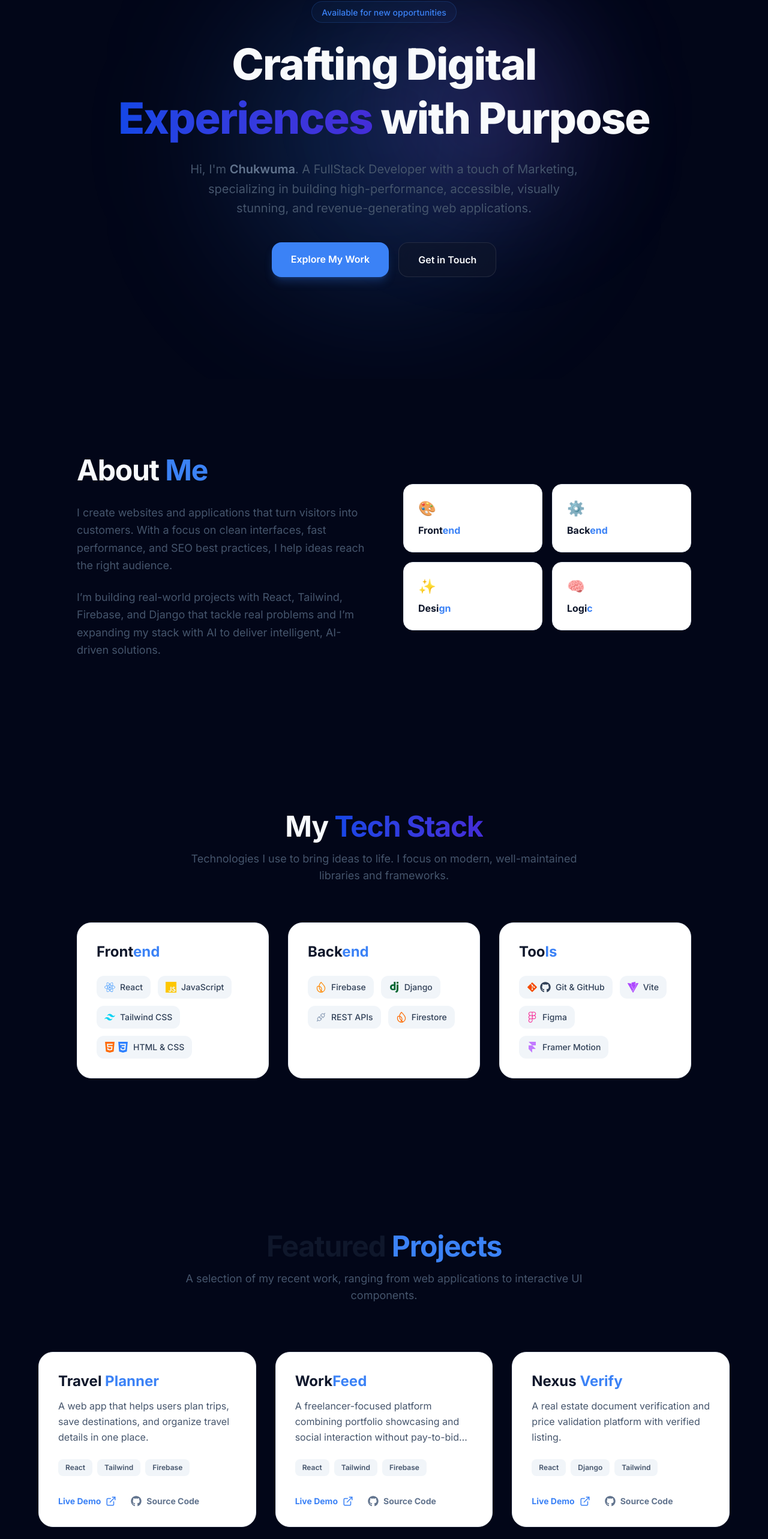
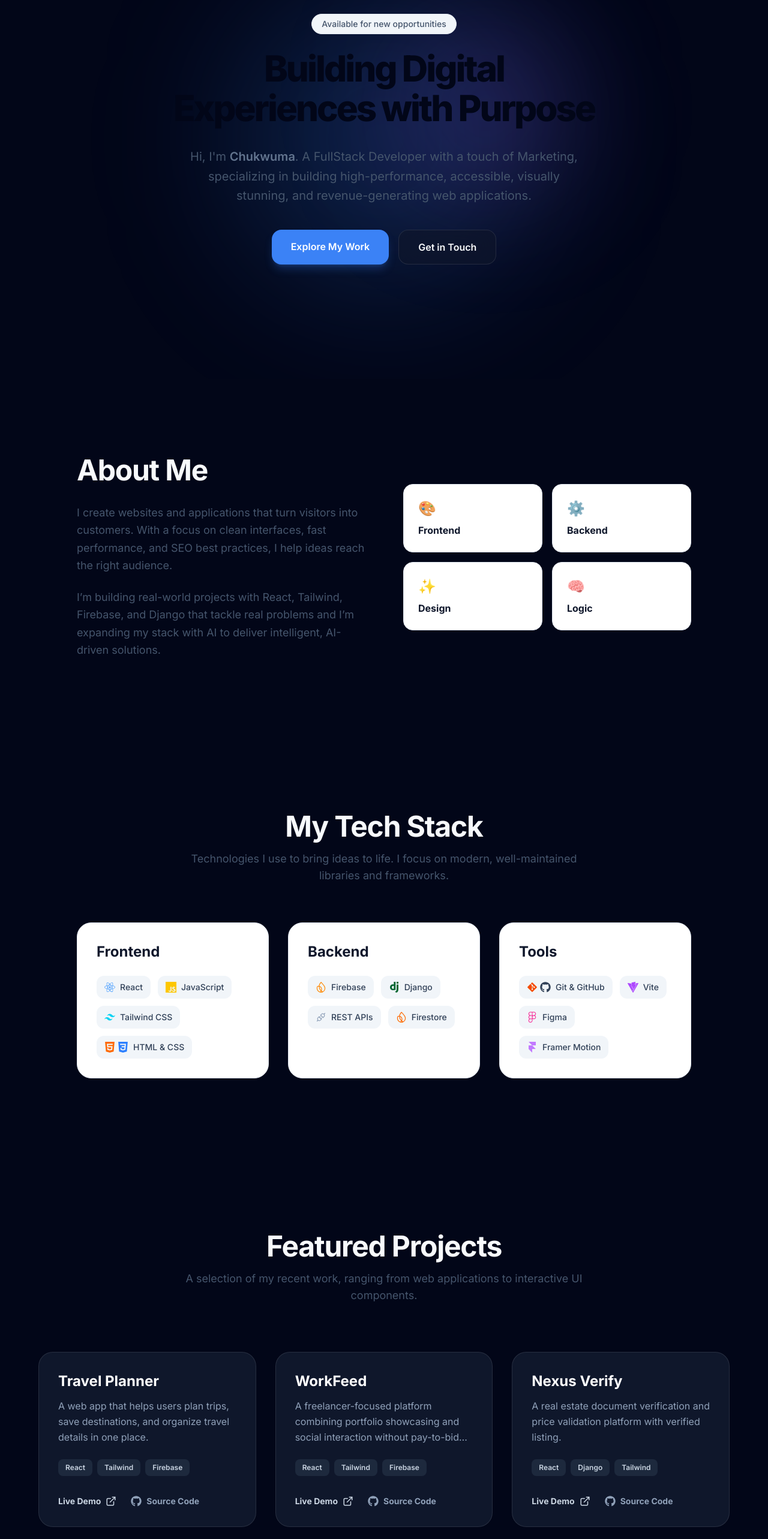
Before and after one commit to cKm-IceCold/Portfolio, a React (Vite) app: page / in a window 1280 px wide. Shown: the part 168-2734 px from the top of the page at 60% size. Built offline with nearby package versions, Linux system fonts and the light colour scheme.

Commit message:
Text color Changes 2

```diff
--- a/src/components/Navbar.jsx
+++ b/src/components/Navbar.jsx
@@ -4,21 +4,21 @@ const Navbar = () => {
   return (
     <nav className="fixed top-0 w-full h-18 z-50 glass">
       <div className="max-w-6xl mx-auto px-6 py-4 flex justify-between items-center">
-        <a href="#home" className="text-xl font-bold tracking-tight text-gradient">
+        <a href="#home" className="text-xl font-bold tracking-tight text-slate-950 dark:text-white">
           Chukwuma.dev
         </a>
 
-        <div className="hidden md:flex items-center gap-8">
-          <a href="#about" className="text-sm font-medium text-slate-600 dark:text-slate-400 hover:text-primary transition-colors">
+        <div className="hidden md:flex gap-8">
+          <a href="#about" className="text-sm font-medium text-slate-600 dark:text-slate-400">
             About
           </a>
-          <a href="#skills" className="text-sm font-medium text-slate-600 dark:text-slate-400 hover:text-primary transition-colors">
+          <a href="#skills" className="text-sm font-medium text-slate-600 dark:text-slate-400">
             Skills
           </a>
-          <a href="#projects" className="text-sm font-medium text-slate-600 dark:text-slate-400 hover:text-primary transition-colors">
+          <a href="#projects" className="text-sm font-medium text-slate-600 dark:text-slate-400">
             Projects
           </a>
-          <a href="#contact" className="text-sm font-medium text-slate-600 dark:text-slate-400 hover:text-primary transition-colors">
+          <a href="#contact" className="text-sm font-medium text-slate-600 dark:text-slate-400">
             Contact
           </a>
         </div>
--- a/src/components/ProjectCard.jsx
+++ b/src/components/ProjectCard.jsx
@@ -3,22 +3,9 @@ import { FaGithub } from "react-icons/fa";
 import { FiExternalLink } from "react-icons/fi";
 
 const ProjectCard = ({ project }) => {
+  // Simplified: No longer splits text or applies different colors
   const renderTitle = (title) => {
-    const parts = title.split(" ");
-    if (parts.length > 1) {
-      return (
-        <>
-          {parts[0]} <span className="text-primary">{parts.slice(1).join(" ")}</span>
-        </>
-      );
-    }
-    const mid = Math.floor(title.length / 2);
-    return (
-      <>
-        {title.substring(0, mid)}
-        <span className="text-primary">{title.substring(mid)}</span>
-      </>
-    );
+    return <>{title}</>;
   };
 
   return (
@@ -27,14 +14,15 @@ const ProjectCard = ({ project }) => {
       whileInView={{ opacity: 1, scale: 1 }}
       viewport={{ once: true }}
       transition={{ duration: 0.5 }}
-      className="p-1 rounded-3xl border border-slate-200 dark:border-white/10 bg-white dark:bg-slate-900 overflow-hidden"
+      // Simplified to strictly dark mode styles
+      className="p-1 rounded-3xl border border-white/10 bg-slate-900 overflow-hidden"
     >
       <div className="p-7">
-        <h3 className="text-2xl font-bold mb-3 text-slate-900 dark:text-white">
+        <h3 className="text-2xl font-bold mb-3 text-white">
           {renderTitle(project.title)}
         </h3>
 
-        <p className="text-slate-600 dark:text-slate-400 mb-6 line-clamp-3 leading-relaxed">
+        <p className="text-slate-400 mb-6 line-clamp-3 leading-relaxed">
           {project.description}
         </p>
 
@@ -42,7 +30,7 @@ const ProjectCard = ({ project }) => {
           {project.tech.map((tech) => (
             <span
               key={tech}
-              className="text-xs font-semibold px-3 py-1.5 rounded-lg bg-slate-100 dark:bg-slate-800 text-slate-600 dark:text-slate-300"
+              className="text-xs font-semibold px-3 py-1.5 rounded-lg bg-slate-800 text-slate-300"
             >
               {tech}
             </span>
@@ -54,7 +42,8 @@ const ProjectCard = ({ project }) => {
             href={project.live}
             target="_blank"
             rel="noopener noreferrer"
-            className="text-sm font-bold text-primary hover:underline underline-offset-4 flex items-center gap-2"
+            // Changed text-primary to text-white or slate-300 for uniformity
+            className="text-sm font-bold text-slate-300 hover:text-white hover:underline underline-offset-4 flex items-center gap-2 transition-colors"
           >
             Live Demo <FiExternalLink className="text-lg" />
           </a>
@@ -62,7 +51,7 @@ const ProjectCard = ({ project }) => {
             href={project.github}
             target="_blank"
             rel="noopener noreferrer"
-            className="text-sm font-bold text-slate-500 dark:text-slate-400 flex items-center gap-2"
+            className="text-sm font-bold text-slate-400 hover:text-white flex items-center gap-2 transition-colors"
           >
             <FaGithub className="text-lg" /> Source Code
           </a>
--- a/src/index.css
+++ b/src/index.css
@@ -41,6 +41,6 @@
   }
 
   .text-gradient {
-    @apply bg-clip-text text-transparent bg-gradient-to-r from-blue-700 to-indigo-700 dark:from-blue-400 dark:to-indigo-400;
+    @apply text-slate-950 dark:text-white;
   }
 }
--- a/src/sections/About.jsx
+++ b/src/sections/About.jsx
@@ -16,7 +16,7 @@ const About = () => {
           transition={{ duration: 0.6 }}
         >
           <h2 className="text-3xl md:text-5xl font-bold mb-8 tracking-tight">
-            About <span className="text-primary">Me</span>
+            About Me
           </h2>
 
           <div className="space-y-6 text-slate-600 dark:text-slate-400 text-lg leading-relaxed">
@@ -33,10 +33,10 @@ const About = () => {
         {/* Highlights */}
         <div className="grid grid-cols-2 gap-4">
           {[
-            { display: <>Front<span className="text-primary">end</span></>, label: "Frontend", icon: "🎨" },
-            { display: <>Back<span className="text-primary">end</span></>, label: "Backend", icon: "⚙️" },
-            { display: <>Desi<span className="text-primary">gn</span></>, label: "Design", icon: "✨" },
-            { display: <>Logi<span className="text-primary">c</span></>, label: "Logic", icon: "🧠" },
+            { label: "Frontend", icon: "🎨" },
+            { label: "Backend", icon: "⚙️" },
+            { label: "Design", icon: "✨" },
+            { label: "Logic", icon: "🧠" },
           ].map((item, index) => (
             <motion.div
               key={item.label}
@@ -50,7 +50,7 @@ const About = () => {
                 {item.icon}
               </div>
               <div className="font-bold text-slate-900 dark:text-white">
-                {item.display}
+                {item.label}
               </div>
             </motion.div>
           ))}
--- a/src/sections/Contact.jsx
+++ b/src/sections/Contact.jsx
@@ -32,7 +32,7 @@ const Contact = () => {
           className="text-center mb-16"
         >
           <h2 className="text-3xl md:text-5xl font-bold mb-4 tracking-tight">
-            Get in <span className="text-gradient">Touch</span>
+            Get in Touch
           </h2>
           <p className="text-slate-600 dark:text-slate-400 text-lg">
             Have a project in mind or just want to say hi? Feel free to reach out!
--- a/src/sections/Hero.jsx
+++ b/src/sections/Hero.jsx
@@ -16,7 +16,7 @@ const Hero = () => {
           animate={{ opacity: 1, y: 0 }}
           transition={{ duration: 0.5 }}
         >
-          <span className="px-4 py-1.5 pt-2 rounded-full border border-primary/20 bg-primary/5 text-primary text-sm font-medium mb-6 inline-block">
+          <span className="px-4 py-1.5 rounded-full border border-slate-200 dark:border-white/10 bg-slate-100 dark:bg-slate-800 text-slate-600 dark:text-slate-400 text-sm font-medium mb-6 inline-block">
             Available for new opportunities
           </span>
         </motion.div>
@@ -24,11 +24,12 @@ const Hero = () => {
         <motion.h1
           initial={{ opacity: 0, y: 20 }}
           animate={{ opacity: 1, y: 0 }}
-          transition={{ duration: 0.6, delay: 0.1 }}
-          className="text-5xl md:text-7xl font-extrabold leading-tight tracking-tight mb-6"
+          transition={{ duration: 0.5, delay: 0.1 }}
+          className="text-4xl md:text-6xl font-black mb-8 tracking-tighter leading-[1.1] text-slate-950 dark:text-white"
         >
-          Crafting Digital <br />
-          <span className="text-gradient">Experiences</span> with Purpose
+          Building Digital
+          <br />
+          <span>Experiences</span> with Purpose
         </motion.h1>
 
         <motion.p
--- a/src/sections/Projects.jsx
+++ b/src/sections/Projects.jsx
@@ -16,8 +16,8 @@ const Projects = () => {
           transition={{ duration: 0.6 }}
           className="text-center mb-20"
         >
-          <h2 className="text-3xl md:text-5xl font-bold mb-4 tracking-tight text-slate-900 dark:text-white">
-            Featured <span className="text-primary">Projects</span>
+          <h2 className="text-3xl md:text-5xl font-bold mb-4 tracking-tight">
+            Featured Projects
           </h2>
           <p className="text-slate-600 dark:text-slate-400 max-w-2xl mx-auto text-lg">
             A selection of my recent work, ranging from web applications to
--- a/src/sections/Skills.jsx
+++ b/src/sections/Skills.jsx
@@ -44,7 +44,7 @@ const Skills = () => {
           className="text-center mb-16"
         >
           <h2 className="text-3xl md:text-5xl font-bold mb-4 tracking-tight">
-            My <span className="text-gradient">Tech Stack</span>
+            My Tech Stack
           </h2>
           <p className="text-slate-600 dark:text-slate-400 max-w-2xl mx-auto text-lg">
             Technologies I use to bring ideas to life. I focus on modern,
@@ -62,10 +62,8 @@ const Skills = () => {
               transition={{ delay: index * 0.1, duration: 0.5 }}
               className="p-8 rounded-3xl border border-slate-200 dark:border-white/10 bg-white dark:bg-slate-900"
             >
-              <h3 className="text-2xl font-bold mb-6 text-slate-900 dark:text-white font-bold">
-                {category === "Frontend" ? <>Front<span className="text-primary">end</span></> :
-                  category === "Backend" ? <>Back<span className="text-primary">end</span></> :
-                    <>Too<span className="text-primary">ls</span></>}
+              <h3 className="text-2xl font-bold mb-6 text-slate-900 dark:text-white">
+                {category}
               </h3>
 
               <div className="flex flex-wrap gap-3">
```
